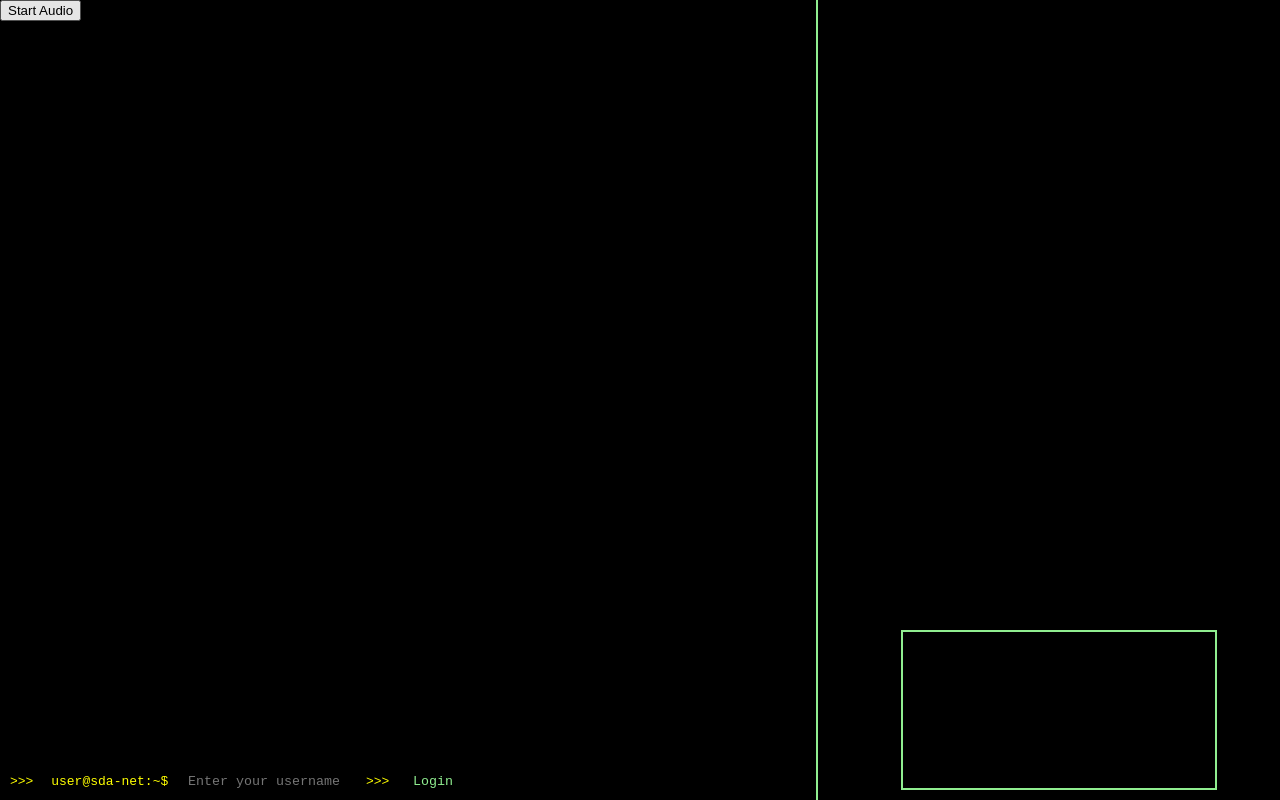
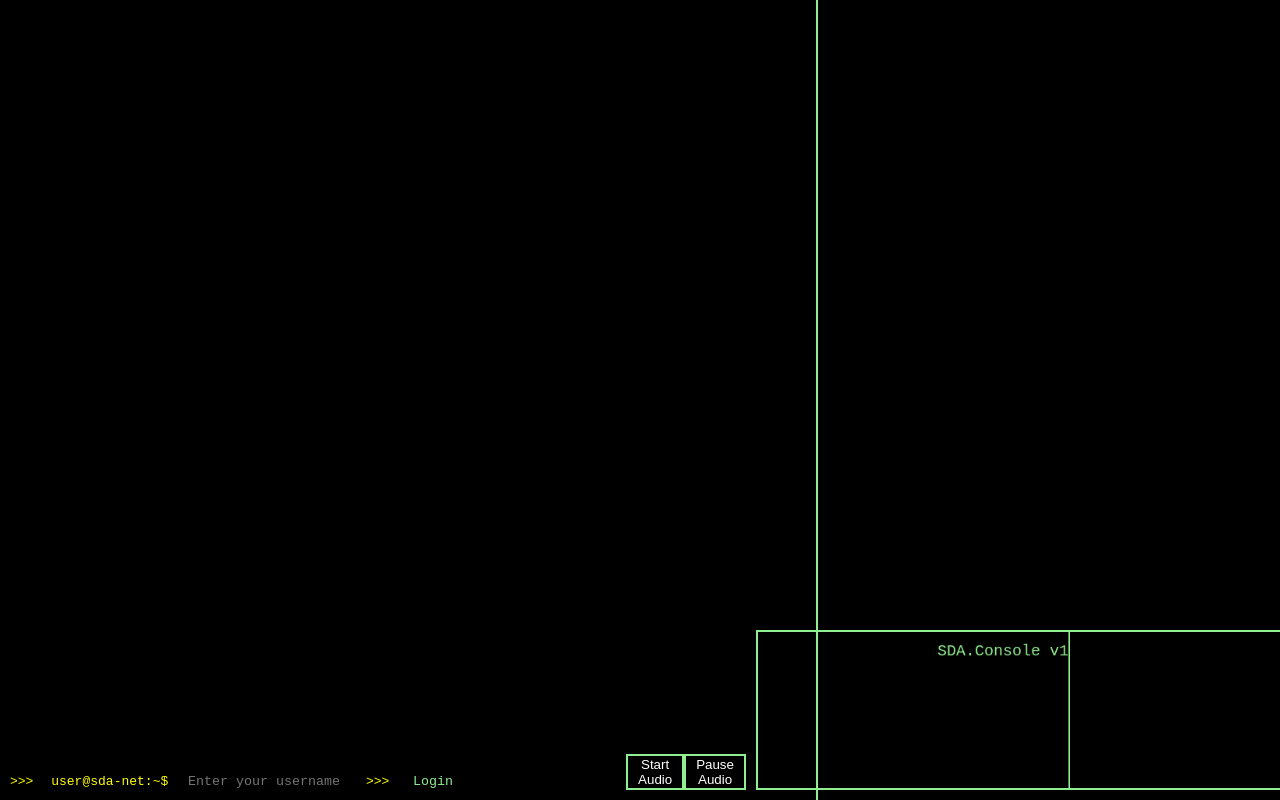
Before and after one commit to mrchaoss1/SDA.console, a website: page site/index.html in a window 1280 px wide. Drawn offline with Linux system fonts and the light colour scheme.

Commit message:
"Added music activation prompt and audio controls, updated audio visualization and styling"

```diff
--- a/site/index.html
+++ b/site/index.html
@@ -15,6 +15,11 @@
             <input type="text" id="login-input" placeholder="Enter your username" maxlength="10" />
             <span id="prompt">>>></span>
             <button id="login-button">Login</button>
+            <!-- <div id="music-activation-container">
+                <span id="music-activation-prompt">>>> </span>
+                <span id="music-activation-message">Do you want to activate music? (yes/no)</span>
+                <input type="text" id="music-activation-input" placeholder="Enter your response" />
+            </div> -->
         </div>
         <div id="terminal" style="display: none;">
             <div id="terminal-content">
@@ -35,15 +40,22 @@
 
     <div id="border-visualizer">
         <div id="visualizer-container">
+
+            <button id="start-audio-button">Start Audio</button>
+            <button id="pause-audio-button">Pause Audio</button>
+
             <canvas id="visualizer" width="400" height="200"></canvas>
+
         </div>
     </div>
 
     <audio id="audio" autoplay loop >
-        <source src="./audio/song.mp3" type="audio/mp3">
+        <source src="audio/song.mp3" type="audio/mp3">
     </audio>
 
-    <button id="start-audio-button">Start Audio</button>
+    <!-- <div id="warn-audio">
+        <span>xz</span>
+    </div> -->
 
     <script src="./web/script/script.js"></script>
     <script src="./web/script/audio.js"></script>
--- a/site/web/script/audio.js
+++ b/site/web/script/audio.js
@@ -1,12 +1,12 @@
-// audio.js
-
 const audio = document.getElementById('audio');
 const visualizer = document.getElementById('visualizer');
 const canvasContext = visualizer.getContext('2d');
-const startAudioButton = document.getElementById('start-audio-button');
 
-startAudioButton.addEventListener('click', () => {
-    audio.play();
+// Add border to the audio element
+audio.style.border = '2px solid lightgreen';
+
+audio.volume = 0.1;
+
 const audioContext = new AudioContext();
 const audioSource = audioContext.createMediaElementSource(audio);
 const analyser = audioContext.createAnalyser();
@@ -34,10 +34,31 @@ startAudioButton.addEventListener('click', () => {
         canvasContext.fillRect(x, visualizer.height - barHeight, barWidth, barHeight);
         x += barWidth;
     }
+
+    // Add border on the right side of the canvas (light green)
+    canvasContext.strokeStyle = 'rgba(144, 238, 144, 1)'; // Change this line for a lighter green color
+    canvasContext.lineWidth = 2;
+    canvasContext.beginPath();
+    canvasContext.moveTo(visualizer.width - 1, 0);
+    canvasContext.lineTo(visualizer.width - 1, visualizer.height);
+    canvasContext.stroke();
+
+    // Add text to the second border (bottom border)
+    canvasContext.fillStyle = 'lightgreen';
+    canvasContext.font = '20px monospace';
+    canvasContext.fillText('SDA.Console v1', 230, visualizer.height - 170); // Adjust position as needed
 }
 
 draw();
+
+// Add event listeners for the start and pause buttons
+const startAudioButton = document.getElementById('start-audio-button');
+const pauseAudioButton = document.getElementById('pause-audio-button');
+
+startAudioButton.addEventListener('click', () => {
+    audio.play();
 });
 
-audio.style.border = '2px solid lightgreen';
-audio.volume = 0.03;
+pauseAudioButton.addEventListener('click', () => {
+    audio.pause();
+});
--- a/site/web/styles/styles.css
+++ b/site/web/styles/styles.css
@@ -30,9 +30,30 @@ html, body {
   border-left: 2px solid lightgreen;
   padding: 10px;
   box-sizing: border-box;
+
   display: flex;
   align-items: flex-end;
   justify-content: center;
+}
+
+#start-audio-button {
+  border: 2px solid lightgreen;
+  outline: none;
+  background-color: black;
+  color: #fff;
+  bottom: 0;
+  padding-right: 10px;
+  padding-left: 10px;
+}
+
+#pause-audio-button {
+  border: 2px solid lightgreen;
+  outline: none;
+  background-color: black;
+  color: #fff;
+  bottom: 0;
+  padding-left: 10px;
+  padding-right: 10px;
 }
 
 #visualizer-container {
@@ -44,10 +65,12 @@ html, body {
 }
 
 #visualizer {
-  margin-left: 100px;
+  margin-left: 10px;
+  margin-right: 30px;
   width: 100%;
   height: 100%;
   border: 2px solid lightgreen;
+  padding-right: 290px;
   display: flex;
   align-items: flex-end;
   justify-content: center;
@@ -115,6 +138,13 @@ html, body {
   background-color: black;
 }
 
+/* #music-activation-input {
+  background-color: black;
+  color: lightgreen;
+  border: none;
+  font-family: monospace;
+} */
+
 #input-underline {
   position: absolute;
   bottom: 0;
```
Lines whose indentation alone changed are shown as unchanged.
